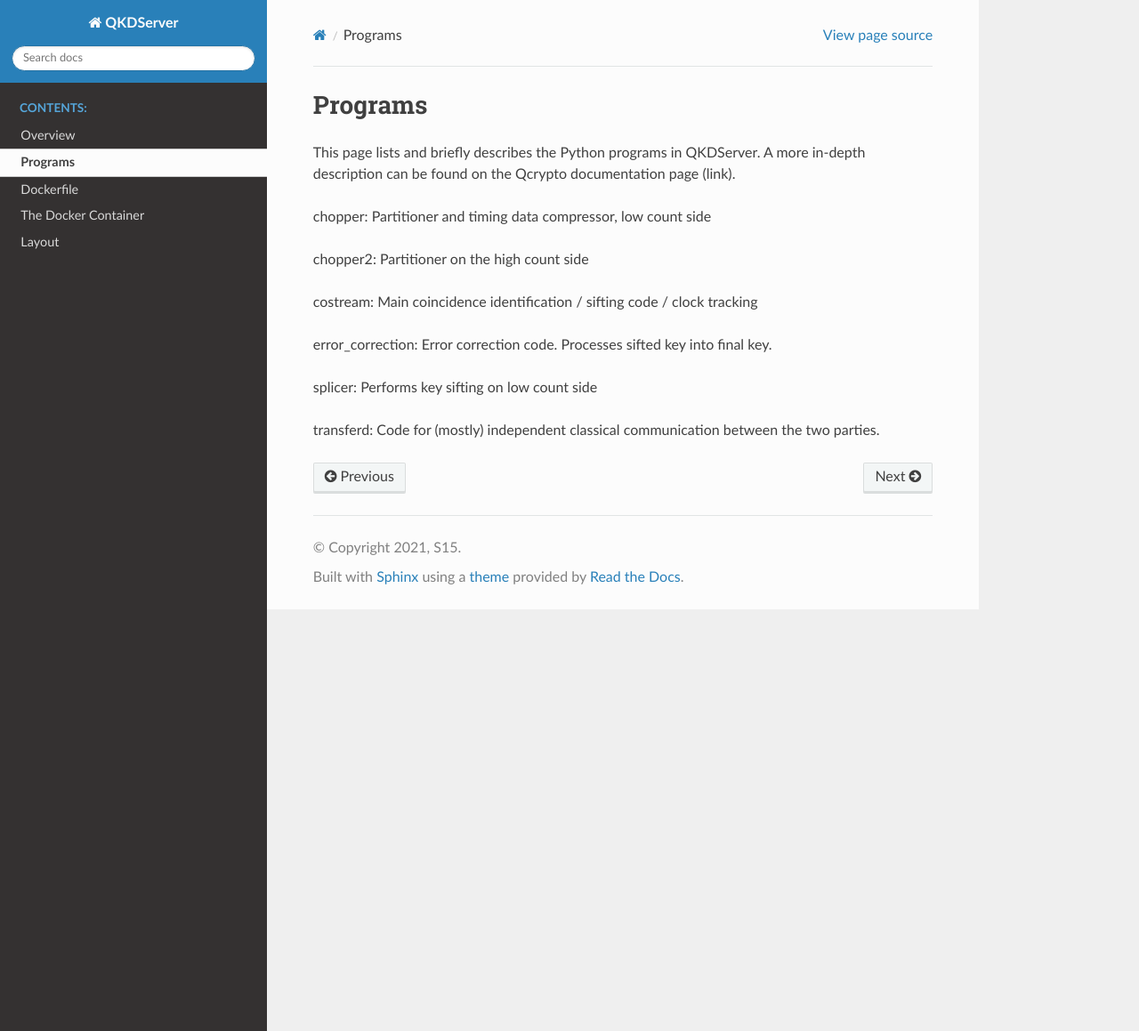
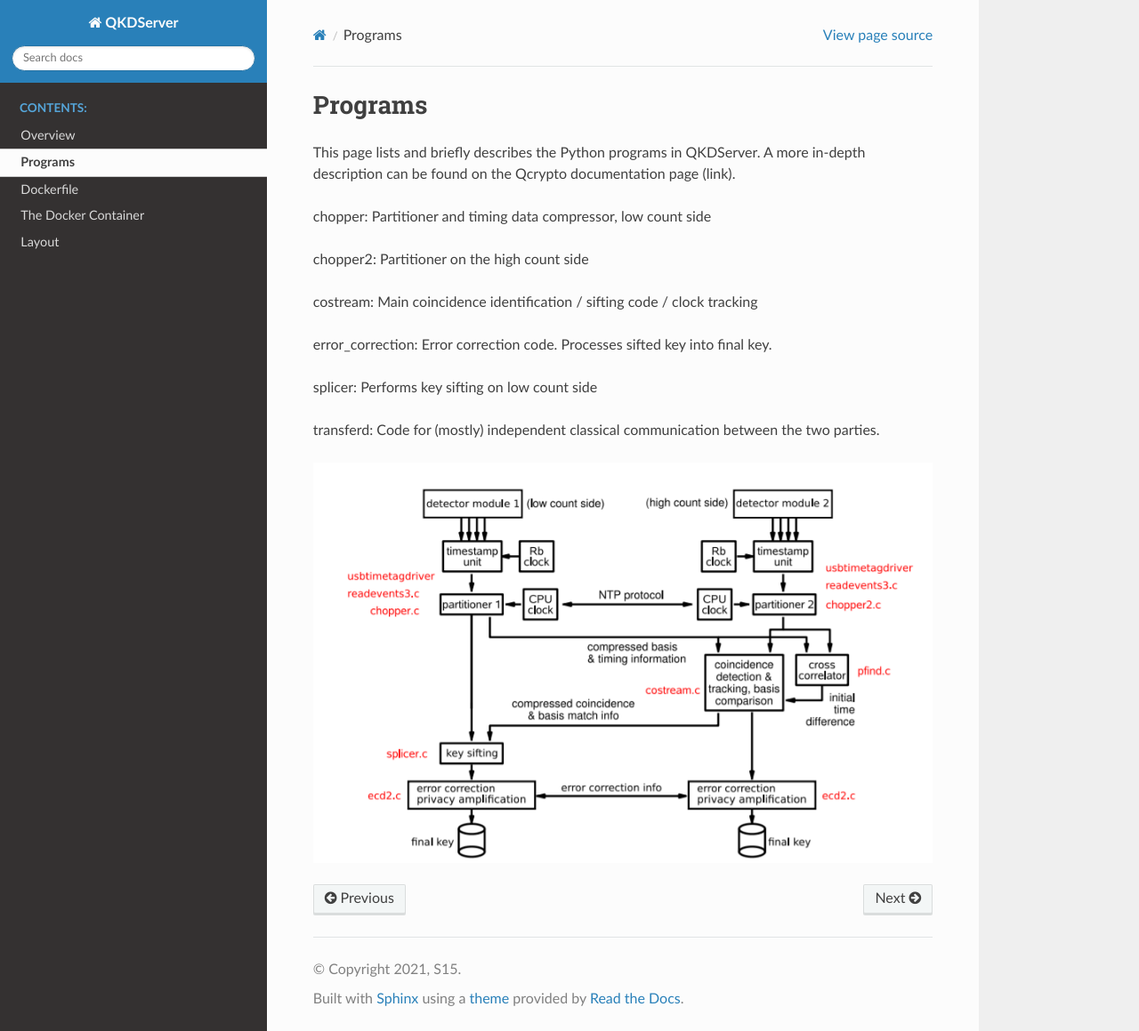
Before and after one commit to s-fifteen-instruments/QKDServer, a Sphinx documentation site: the page built from docs/source/Programs.rst, in a window 1280 px wide and 1159 px high. Shown: the whole window at 89% size. Built offline with Sphinx 7.4.7 and the Read the Docs theme 2.0.0, drawn with Linux system fonts in a browser that asks for light colours; pages that are not in the unit, such as notebooks, are missing from menus.

Commit message:
Update Programs.rst

```diff
--- a/docs/source/Programs.rst
+++ b/docs/source/Programs.rst
@@ -15,3 +15,6 @@ error_correction: Error correction code. Processes sifted key into final key.
 splicer: Performs key sifting on low count side
 
 transferd: Code for (mostly) independent classical communication between the two parties.
+
+
+.. image:: ./Layout/Images/qcryptoFlow.png
```
